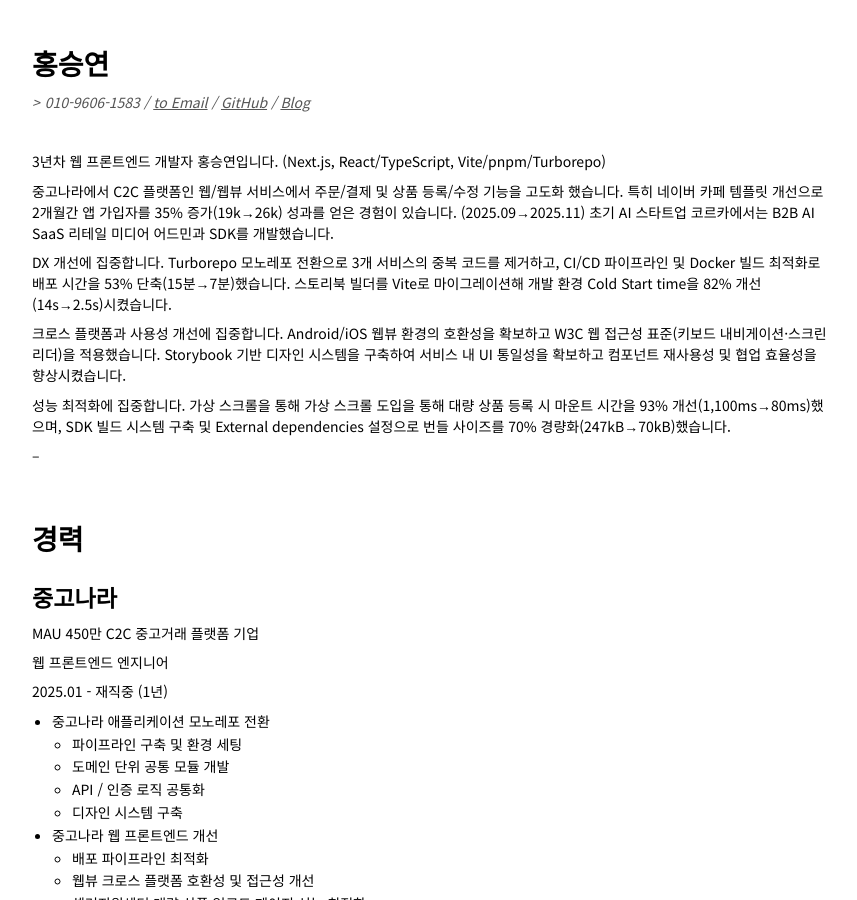
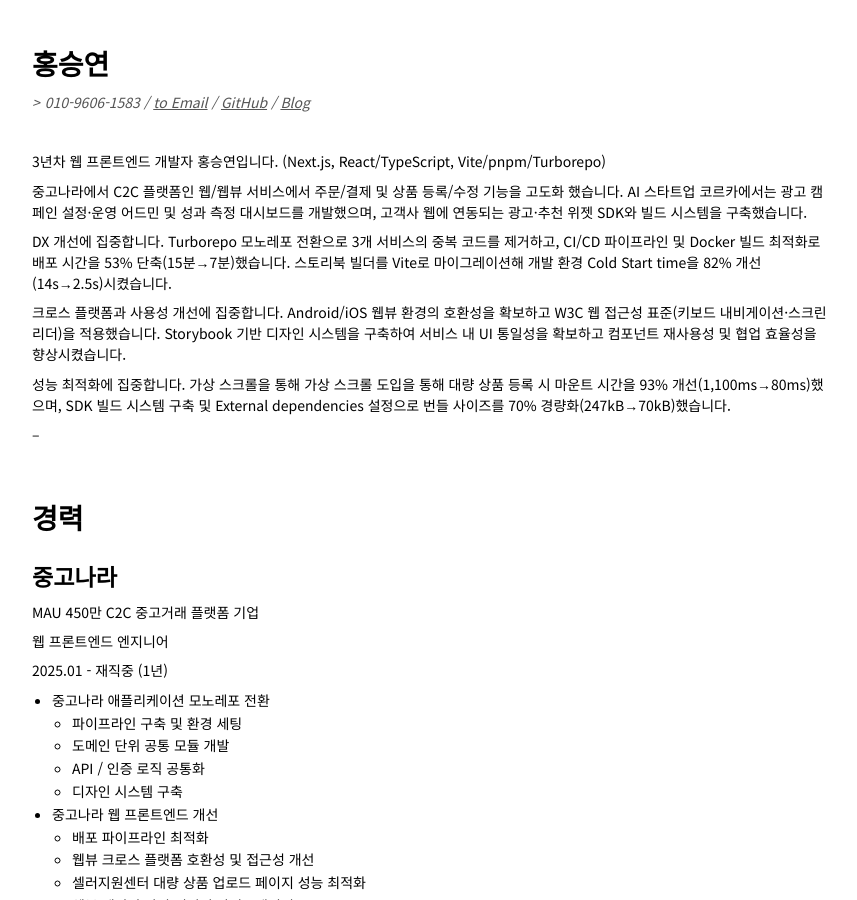
Before and after one commit to ghost-redo/ghost-redo.github.io, a Jekyll site: the page built from resume.md, in a window 1280 px wide and 900 px high. Shown: the whole window, without its empty margins (209-1066 px from the left). Built offline with Jekyll 4.4.1, drawn with Linux system fonts in a browser that asks for light colours; some web fonts are replaced.

Commit message:
Update resume.md

```diff
--- a/resume.md
+++ b/resume.md
@@ -11,7 +11,7 @@ title: 홍승연 Resume
 
 3년차 웹 프론트엔드 개발자 홍승연입니다. (Next.js, React/TypeScript, Vite/pnpm/Turborepo)
 
-중고나라에서 C2C 플랫폼인 웹/웹뷰 서비스에서 주문/결제 및 상품 등록/수정 기능을 고도화 했습니다. 특히 네이버 카페 템플릿 개선으로 2개월간 앱 가입자를 35% 증가(19k→26k) 성과를 얻은 경험이 있습니다. (2025.09→2025.11) 초기 AI 스타트업 코르카에서는 B2B AI SaaS 리테일 미디어 어드민과 SDK를 개발했습니다.
+중고나라에서 C2C 플랫폼인 웹/웹뷰 서비스에서 주문/결제 및 상품 등록/수정 기능을 고도화 했습니다. AI 스타트업 코르카에서는 광고 캠페인 설정·운영 어드민 및 성과 측정 대시보드를 개발했으며, 고객사 웹에 연동되는 광고·추천 위젯 SDK와 빌드 시스템을 구축했습니다.
 
 DX 개선에 집중합니다. Turborepo 모노레포 전환으로 3개 서비스의 중복 코드를 제거하고, CI/CD 파이프라인 및 Docker 빌드 최적화로 배포 시간을 53% 단축(15분→7분)했습니다. 스토리북 빌더를 Vite로 마이그레이션해 개발 환경 Cold Start time을 82% 개선(14s→2.5s)시켰습니다.
 
```
